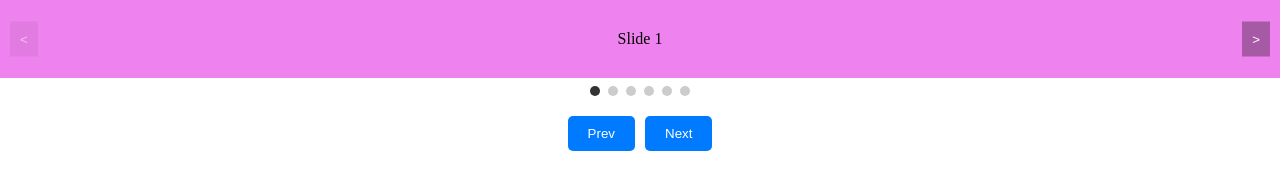
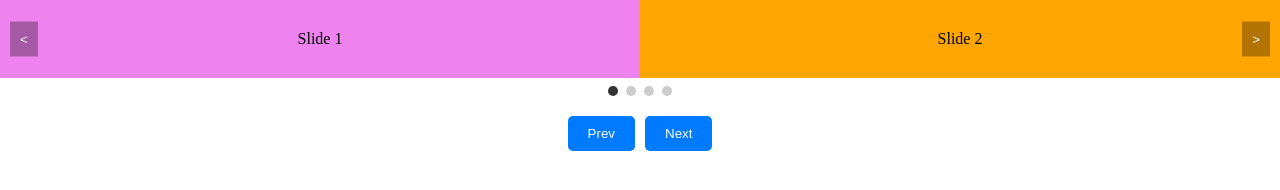
Before and after one commit to mycvlnn/Slidezy.js, a website: page index.html in a window 1280 px wide. Both pictures are taken after a click on the button 595 px from the left and 91 px from the top of the page. Drawn offline with Linux system fonts and the light colour scheme.

Commit message:
fix: slidesToScroll > slideToShow

```diff
--- a/index.html
+++ b/index.html
@@ -39,6 +39,10 @@
                 background: lightcoral;
             }
 
+            .slide-7 {
+                background: red;
+            }
+
             .custom-nav {
                 display: flex;
                 justify-content: center;
@@ -77,6 +81,7 @@
             <div class="slide-4">Slide 4</div>
             <div class="slide-5">Slide 5</div>
             <div class="slide-6">Slide 6</div>
+            <div class="slide-7">Slide 7</div>
         </div>
         <div class="custom-nav">
             <button class="nav-prev">Prev</button>
--- a/src/slidezy.js
+++ b/src/slidezy.js
@@ -8,17 +8,15 @@ Slidezy.prototype._createTrack = function () {
     this.track = document.createElement("div");
     this.track.classList.add("slidezy-track");
     if (this.options.loop) {
-        const clonedHead = this.slides
-            .slice(-this.options.items)
-            .map((node) => node.cloneNode(true));
+        const clonedHead = this.slides.slice(-this.clonedItems).map((node) => node.cloneNode(true));
         const clonedTail = this.slides
-            .slice(0, this.options.items)
+            .slice(0, this.clonedItems)
             .map((node) => node.cloneNode(true));
         this.slides = [...clonedHead, ...this.slides, ...clonedTail];
     }
     this.slides.forEach((slide) => {
         slide.classList.add("slidezy-slide");
-        slide.style.flexBasis = `${100 / this.options.items}%`;
+        slide.style.flexBasis = `${100 / this.options.slideToShow}%`;
         this.track.appendChild(slide);
     });
 
@@ -69,7 +67,7 @@ Slidezy.prototype._checkDisabledNav = function () {
         this.prevButton.classList.remove("disabled");
     }
 
-    if (this.currentSlideIndex >= this.slides.length - this.options.items) {
+    if (this.currentSlideIndex >= this.slides.length - this.options.slideToShow) {
         this.nextDisabled = true;
         this.nextButton.setAttribute("disabled", true);
         this.nextButton.classList.add("disabled");
@@ -82,12 +80,12 @@ Slidezy.prototype._checkDisabledNav = function () {
 
 // Lấy ra số lượng slide nhìn bằng mắt thường thực tế mà không tính slide giả lập (2 đầu và 2 cuối)
 Slidezy.prototype._getRealSlideCount = function () {
-    return this.slides.length - (this.options.loop ? this.options.items * 2 : 0);
+    return this.slides.length - (this.options.loop ? this.clonedItems * 2 : 0);
 };
 
 // Hàm thực hiện cập nhật vị trí của track
 Slidezy.prototype._updatePosition = function (instant = false) {
-    this.offset = -(this.currentSlideIndex * (100 / this.options.items));
+    this.offset = -(this.currentSlideIndex * (100 / this.options.slideToShow));
     this.track.style.transform = `translateX(${this.offset}%)`;
     this.track.style.transition = instant ? "none" : "transform 0.5s ease";
     if (!instant) {
@@ -99,7 +97,7 @@ Slidezy.prototype._updatePosition = function (instant = false) {
 // step = 1: next, step = -1: prev
 Slidezy.prototype.moveSlide = function (step) {
     if (this._isTransitioning) return;
-    const maxIndex = this.slides.length - this.options.items;
+    const maxIndex = this.slides.length - this.options.slideToShow;
     this.currentSlideIndex = Math.min(Math.max(this.currentSlideIndex + step, 0), maxIndex);
 
     // Trường hợp cho phép loop
@@ -108,10 +106,10 @@ Slidezy.prototype.moveSlide = function (step) {
 
         this.track.ontransitionend = () => {
             const slideCount = this._getRealSlideCount();
-            if (this.currentSlideIndex < this.options.items) {
+            if (this.currentSlideIndex < this.clonedItems) {
                 this.currentSlideIndex += slideCount;
                 this._updatePosition(true);
-            } else if (this.currentSlideIndex > slideCount) {
+            } else if (this.currentSlideIndex >= slideCount + this.clonedItems) {
                 this.currentSlideIndex -= slideCount;
                 this._updatePosition(true);
             }
@@ -141,9 +139,9 @@ Slidezy.prototype._updateDot = function () {
     if (!this.options.dots) return;
     const slideCount = this._getRealSlideCount();
     const realIndex = this.options.loop
-        ? (this.currentSlideIndex - this.options.items + slideCount) % slideCount
+        ? (this.currentSlideIndex - this.clonedItems + slideCount) % slideCount
         : this.currentSlideIndex;
-    const pageIndex = Math.floor(realIndex / this.options.items);
+    const pageIndex = Math.floor(realIndex / this.options.slideToShow);
 
     this.dots.forEach((dot, index) => {
         dot.classList.toggle("active", index === pageIndex);
@@ -156,7 +154,7 @@ Slidezy.prototype._createDots = function () {
     this.dotsContainer = document.createElement("div");
     this.dotsContainer.classList.add("slidezy-dots");
     const slideCount = this._getRealSlideCount();
-    const pageCount = Math.ceil(slideCount / this.options.items);
+    const pageCount = Math.ceil(slideCount / this.options.slideToShow);
     for (let i = 0; i < pageCount; i++) {
         const dot = document.createElement("button");
         dot.classList.add("slidezy-dot");
@@ -165,8 +163,8 @@ Slidezy.prototype._createDots = function () {
         // Xử lý sự kiện click cho từng dot
         dot.onclick = () => {
             this.currentSlideIndex = this.options.loop
-                ? i * this.options.items + this.options.items
-                : i * this.options.items;
+                ? i * this.options.slideToShow + this.clonedItems
+                : i * this.options.slideToShow;
             this._updatePosition();
         };
         this.dotsContainer.appendChild(dot);
@@ -190,7 +188,7 @@ Slidezy.prototype._init = function () {
 function Slidezy(selector, options) {
     this.options = Object.assign(
         {
-            items: 1,
+            slideToShow: 1,
             loop: false,
             slidesToScroll: 1,
             autoplay: false,
@@ -210,7 +208,10 @@ function Slidezy(selector, options) {
 
     this.container.classList.add("slidezy-wrapper");
     this.slides = Array.from(this.container.children);
-    this.currentSlideIndex = this.options.loop ? this.options.items : 0;
+    this.clonedItems = this.options.loop
+        ? this.options.slideToShow + this.options.slidesToScroll
+        : 0;
+    this.currentSlideIndex = this.clonedItems;
     this.prevDisabled = false;
     this.nextDisabled = false;
 
@@ -218,9 +219,9 @@ function Slidezy(selector, options) {
 }
 
 const mySlider = new Slidezy("#my-slider", {
-    loop: false,
-    items: 1,
-    slidesToScroll: 2,
+    loop: true,
+    slideToShow: 2,
+    slidesToScroll: 3,
     autoplay: false,
     autoplaySpeed: 5000,
     dots: true,
@@ -229,6 +230,3 @@ const mySlider = new Slidezy("#my-slider", {
     // nextArrowButton: ".nav-next",
     // arrowsText: ["Lùi", "Tiến"],
 });
-
-// (6) 1 2 3 4 5 6 (1)
-//  0  1 2 3 4 5 6  7
```
